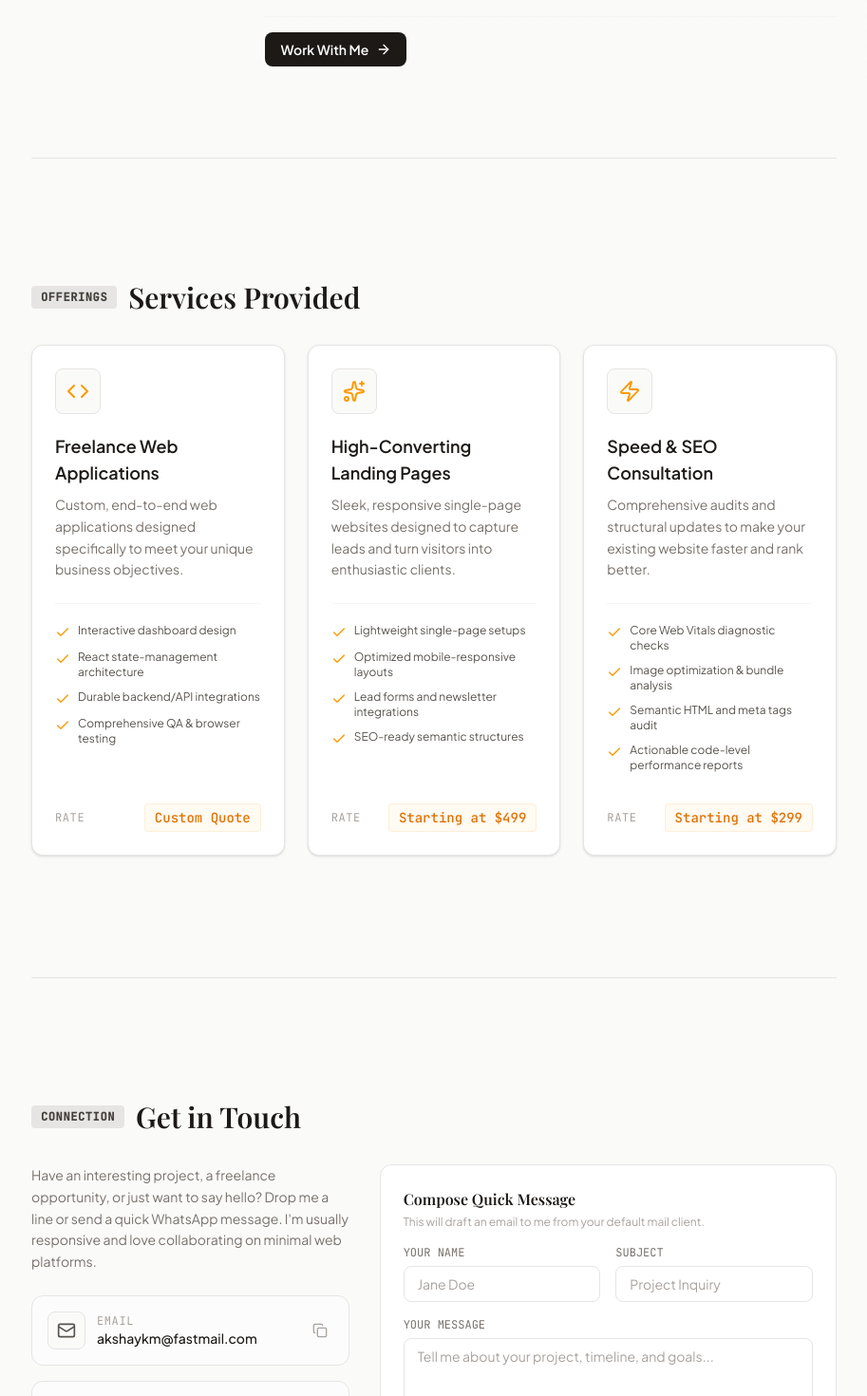
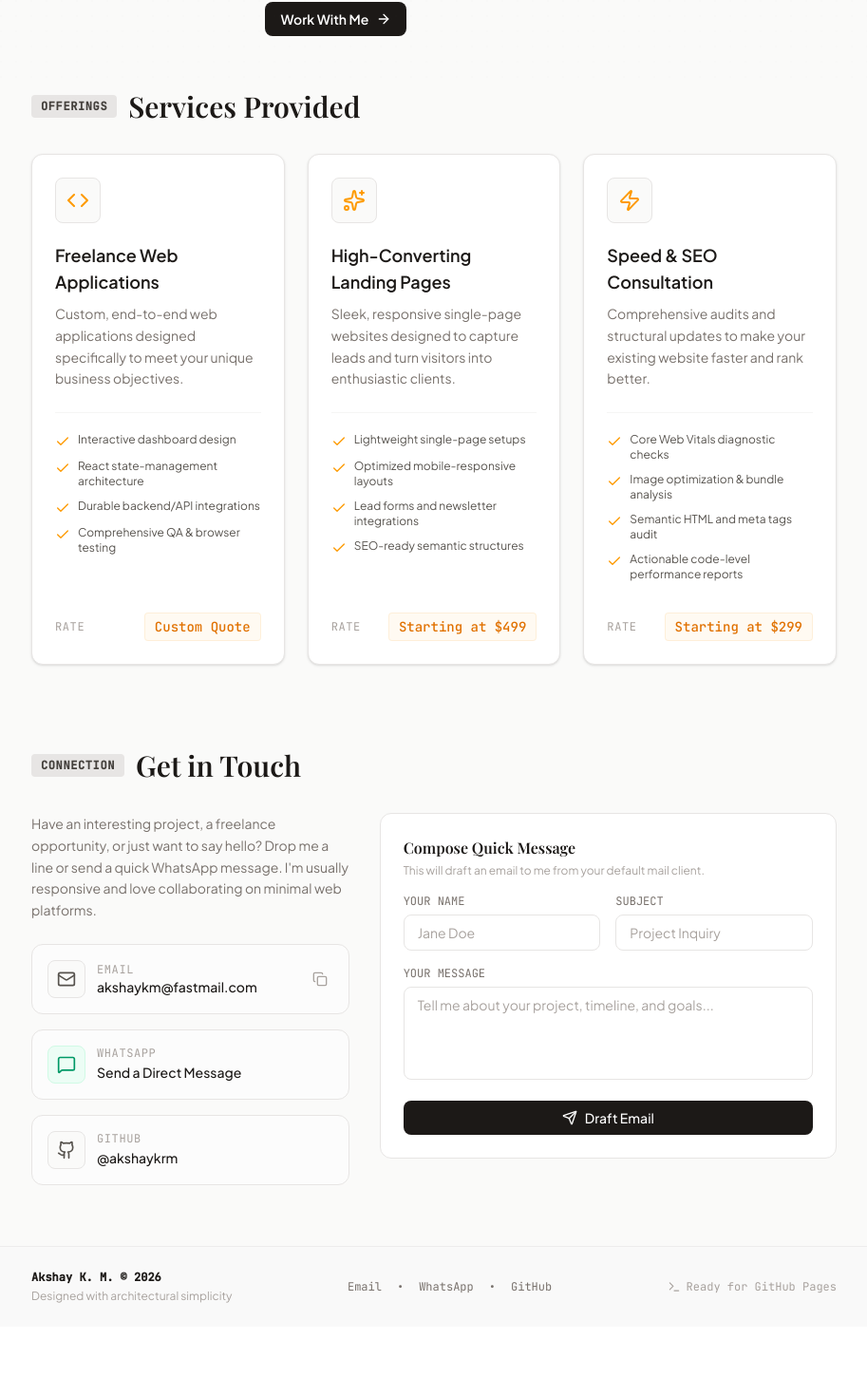
Before and after one commit to akshaykrm/portfolio, a React (Vite) app: page / in a window 1280 px wide. Shown: the part 711-2181 px from the top of the page at 95% size, without its empty margins (183-1096 px from the left). After the commit the page ends 2108 px from the top, so only its background shows below. Built offline with nearby package versions, Linux system fonts and the light colour scheme; a web font is replaced by a local one.

Commit message:
reduce spacing

```diff
--- a/src/App.tsx
+++ b/src/App.tsx
@@ -78,7 +78,7 @@ export default function App() {
       </header>
 
       {/* Main Container */}
-      <main className="max-w-4xl mx-auto px-6 py-12 space-y-16 sm:space-y-24">
+      <main className="max-w-4xl mx-auto px-6 py-4 space-y-4 sm:space-y-6">
         {/* HERO / ABOUT SECTION */}
         <section id="about-section" className="pt-4 scroll-mt-20">
           <div className="flex flex-col md:flex-row gap-10 md:gap-12 items-start">
@@ -123,7 +123,6 @@ export default function App() {
         </section>
 
         {/* SERVICES SECTION */}
-        <hr className="border-sand-200 dark:border-sand-900" />
         <div id="services-anchor" className="scroll-mt-20">
           <ServicesSection services={portfolioData.services} />
         </div>
@@ -135,14 +134,13 @@ export default function App() {
         </div> */}
 
         {/* CONTACT SECTION */}
-        <hr className="border-sand-200 dark:border-sand-900" />
         <div id="contact-anchor" className="scroll-mt-20">
           <ContactSection contact={portfolioData.contact} />
         </div>
       </main>
 
       {/* FOOTER */}
-      <footer className="border-t border-sand-200/60 dark:border-sand-900/60 bg-sand-50/50 dark:bg-sand-950/25 py-12 transition-colors duration-300 mt-16 text-sand-500 dark:text-sand-400">
+      <footer className="border-t border-sand-200/60 dark:border-sand-900/60 bg-sand-50/50 dark:bg-sand-950/25 py-6 transition-colors duration-300 mt-4 text-sand-500 dark:text-sand-400">
         <div className="max-w-4xl mx-auto px-6 flex flex-col md:flex-row items-center justify-between gap-6 text-xs">
 
           <div className="flex flex-col items-center md:items-start gap-1">
```
